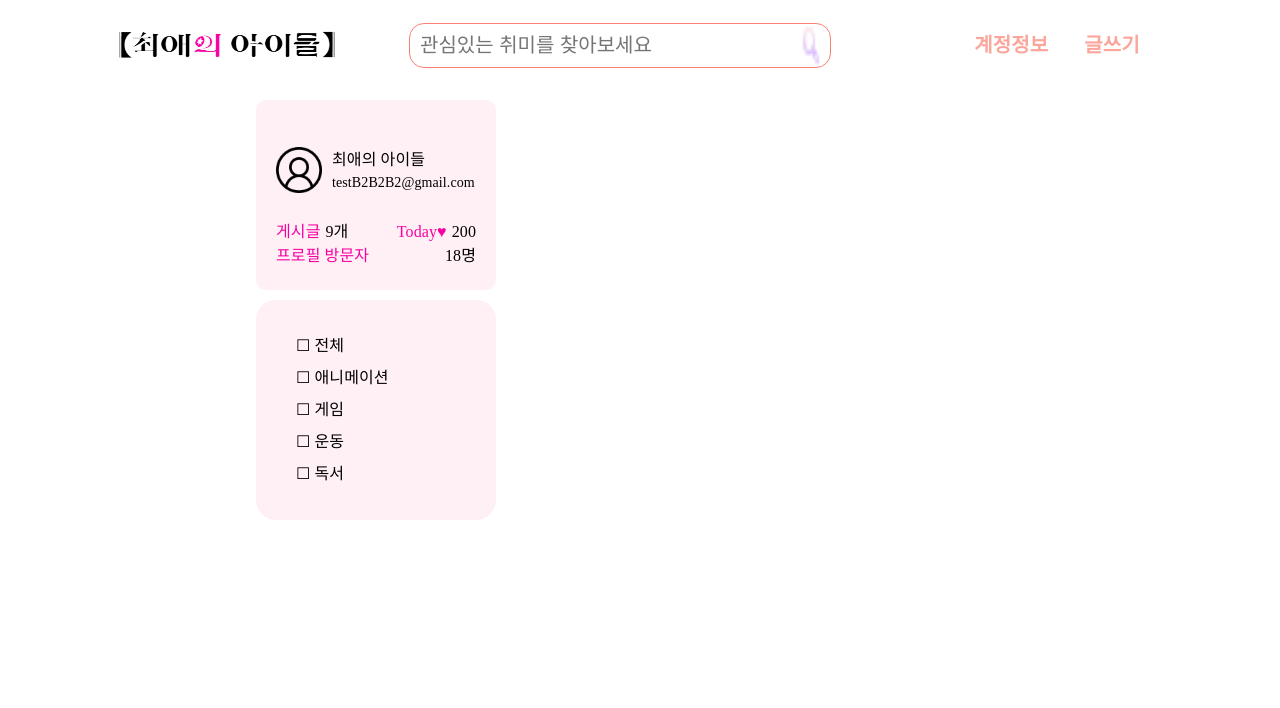
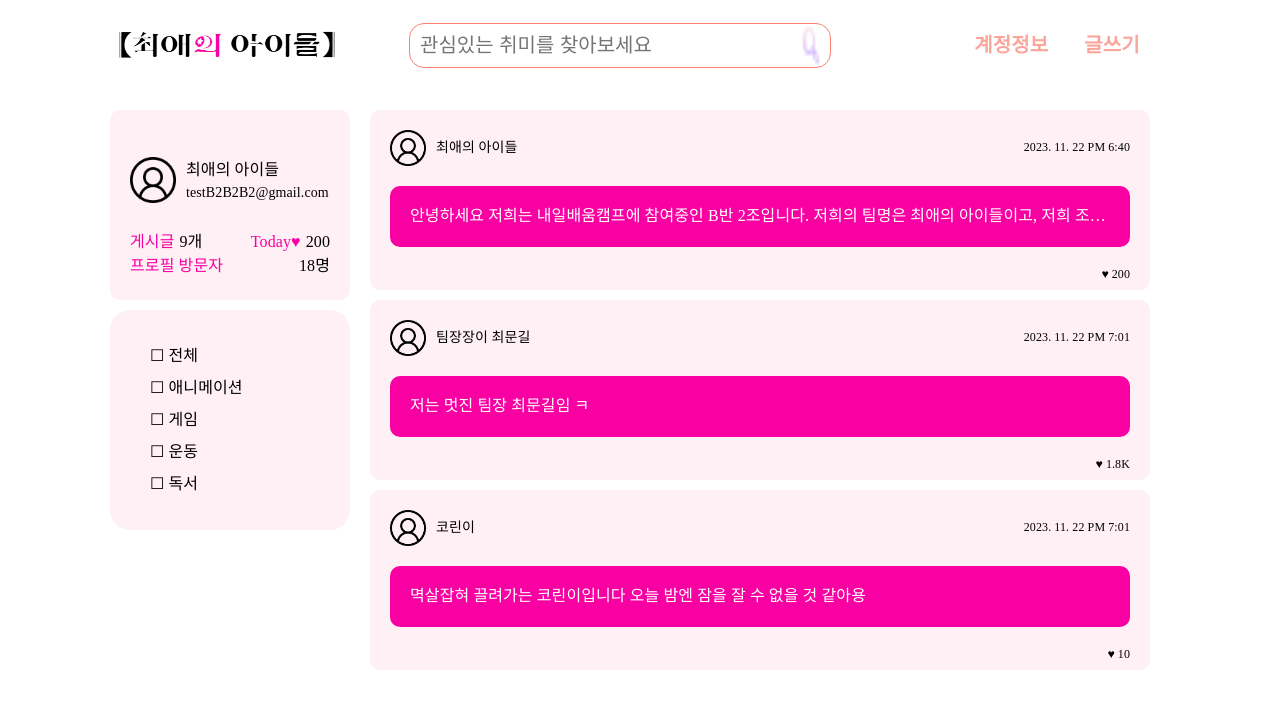
Before and after one commit to daeppang119/news_feed_project, a React (Create React App) app: page / in a window 1280 px wide. Shown: the top 708 px of the page. Built offline with nearby package versions, Linux system fonts and the light colour scheme; no server answers.

Commit message:
page-main-first

```diff
--- a/src/Pages/Main.jsx
+++ b/src/Pages/Main.jsx
@@ -1,12 +1,10 @@
 import React from "react";
-import Category from "../components/Category/Category";
-import Header from "../components/Header";
+import MainPage from "../components/MainPage/MainPage";
 
 function Main() {
   return (
     <>
-      <Header />
-      <Category />
+      <MainPage />
     </>
   );
 }
--- a/src/StyledComponents/modules/CategoryStyle/CategoryStyle.js
+++ b/src/StyledComponents/modules/StyledCategory/StyledCategory.js
@@ -4,16 +4,16 @@ export const Container = styled.div`
   display: flex;
   flex-direction: column;
   align-items: center;
+  margin: 10px;
   ${({ theme }) => theme.mediaQuery.md`
     display: block;
-    margin-left: 20%;
     font-size: 12px;
-    width: 150px;
+    margin-left: 20px;
   `}
   ${({ theme }) => theme.mediaQuery.lg`
     display: block;
-    margin-left: 20%;
     text-align: start;
+    margin-left: 30px;
   `}
 `;
 export const UserInfo = styled.div`
@@ -25,7 +25,7 @@ export const UserInfo = styled.div`
   border-radius: 10px;
 
   ${({ theme }) => theme.mediaQuery.md`
-    width: 150px;
+    width: 120px;
   `}
   ${({ theme }) => theme.mediaQuery.lg`
     width: 200px;
@@ -116,7 +116,7 @@ export const CategoryBar = styled.div`
   display: none;
   ${({ theme }) => theme.mediaQuery.md`
       display: block;
-      width: 150px;
+      width: 120px;
   `}
   ${({ theme }) => theme.mediaQuery.lg`
       width: 200px;
--- /dev/null
+++ b/src/StyledComponents/modules/StyledMainPage/StyledMainPage.js
@@ -0,0 +1,94 @@
+import styled from "styled-components";
+
+export const MainPageContainer = styled.div`
+  /* background-color: lightpink; */
+  margin: 0 auto;
+  ${({ theme }) => theme.mediaQuery.md`
+width: 768px;
+  `};
+  ${({ theme }) => theme.mediaQuery.lg`
+width: 1200px;
+  `};
+`;
+export const MainPageCategoryPost = styled.div`
+  ${({ theme }) => theme.mediaQuery.md`
+  display: flex;
+  `};
+  ${({ theme }) => theme.mediaQuery.lg`
+    margin-left: 40px;
+  `};
+`;
+export const MainPagePostWrapper = styled.div`
+  width: 360px;
+  margin: 0 auto;
+  ${({ theme }) => theme.mediaQuery.md`
+width: 568px;
+  margin: 10px;
+  `};
+  ${({ theme }) => theme.mediaQuery.lg`
+width: 800px;
+margin: 10px;
+  `};
+`;
+export const MainPagePost = styled.div`
+  box-sizing: border-box;
+  background-color: #fff0f5;
+  border-radius: 10px;
+  width: 360px;
+  height: 180px;
+  padding: 10px;
+  margin-bottom: 10px;
+  font-size: 12px;
+  ${({ theme }) => theme.mediaQuery.md`
+width: 568px;
+  `};
+  ${({ theme }) => theme.mediaQuery.lg`
+width: 780px
+
+  `};
+  &:hover {
+    cursor: pointer;
+  }
+`;
+export const MainPagePostUser = styled.div`
+  display: flex;
+  align-items: center;
+  justify-content: space-between;
+`;
+export const MainPagePostImgNickname = styled.div`
+  display: flex;
+  align-items: center;
+  & img {
+    margin: 10px;
+    width: 36px;
+    height: 36px;
+  }
+`;
+export const MainPagePostNickname = styled.p`
+  font-size: 14px;
+`;
+export const MainPagePostDate = styled.p`
+  margin: 10px;
+`;
+export const MainPagePostContent = styled.div`
+  background-color: var(--defaultColor);
+  color: white;
+  border-radius: 10px;
+  margin: 10px;
+  padding: 20px 10px;
+  overflow: hidden;
+  text-overflow: ellipsis;
+  white-space: nowrap;
+  ${({ theme }) => theme.mediaQuery.md`
+font-size: 14px;
+  `};
+  ${({ theme }) => theme.mediaQuery.lg`
+    font-size: 16px;
+    padding: 20px;
+`};
+`;
+export const MainPagePostInfo = styled.div``;
+export const MainPagePostLike = styled.div`
+  float: right;
+  margin: 10px;
+`;
--- a/src/components/Category/Category.jsx
+++ b/src/components/Category/Category.jsx
@@ -1,5 +1,5 @@
 import React from "react";
-import * as St from "../../StyledComponents/modules/CategoryStyle/CategoryStyle";
+import * as St from "../../StyledComponents/modules/StyledCategory/StyledCategory";
 
 function Category() {
   return (
--- /dev/null
+++ b/src/components/MainPage/MainPage.jsx
@@ -0,0 +1,63 @@
+import React from "react";
+import * as St from "../../StyledComponents/modules/StyledMainPage/StyledMainPage";
+import Category from "../Category/Category";
+import Header from "../Header";
+
+function MainPage() {
+  return (
+    <St.MainPageContainer>
+      <Header />
+      <St.MainPageCategoryPost>
+        <Category />
+        <St.MainPagePostWrapper>
+          <St.MainPagePost>
+            <St.MainPagePostUser>
+              <St.MainPagePostImgNickname>
+                <img src={process.env.PUBLIC_URL + "/categoryimg/usericon.png"} />
+                <St.MainPagePostNickname>최애의 아이들</St.MainPagePostNickname>
+              </St.MainPagePostImgNickname>
+              <St.MainPagePostDate>2023. 11. 22 PM 6:40</St.MainPagePostDate>
+            </St.MainPagePostUser>
+            <St.MainPagePostContent>
+              안녕하세요 저희는 내일배움캠프에 참여중인 B반 2조입니다. 저희의 팀명은 최애의 아이들이고, 저희 조원은
+              최문길, 박유나, 최민혁, 강나연, 서지훈 이렇게 다섯명입니다. 어쩌구 저쩌구
+            </St.MainPagePostContent>
+            <St.MainPagePostInfo>
+              <St.MainPagePostLike>♥︎ 200</St.MainPagePostLike>
+            </St.MainPagePostInfo>
+          </St.MainPagePost>
+          <St.MainPagePost>
+            <St.MainPagePostUser>
+              <St.MainPagePostImgNickname>
+                <img src={process.env.PUBLIC_URL + "/categoryimg/usericon.png"} />
+                <St.MainPagePostNickname>팀장장이 최문길</St.MainPagePostNickname>
+              </St.MainPagePostImgNickname>
+              <St.MainPagePostDate>2023. 11. 22 PM 7:01</St.MainPagePostDate>
+            </St.MainPagePostUser>
+            <St.MainPagePostContent>저는 멋진 팀장 최문길임 ㅋ</St.MainPagePostContent>
+            <St.MainPagePostInfo>
+              <St.MainPagePostLike>♥︎ 1.8K</St.MainPagePostLike>
+            </St.MainPagePostInfo>
+          </St.MainPagePost>
+          <St.MainPagePost>
+            <St.MainPagePostUser>
+              <St.MainPagePostImgNickname>
+                <img src={process.env.PUBLIC_URL + "/categoryimg/usericon.png"} />
+                <St.MainPagePostNickname>코린이</St.MainPagePostNickname>
+              </St.MainPagePostImgNickname>
+              <St.MainPagePostDate>2023. 11. 22 PM 7:01</St.MainPagePostDate>
+            </St.MainPagePostUser>
+            <St.MainPagePostContent>
+              멱살잡혀 끌려가는 코린이입니다 오늘 밤엔 잠을 잘 수 없을 것 같아용
+            </St.MainPagePostContent>
+            <St.MainPagePostInfo>
+              <St.MainPagePostLike>♥︎ 10</St.MainPagePostLike>
+            </St.MainPagePostInfo>
+          </St.MainPagePost>
+        </St.MainPagePostWrapper>
+      </St.MainPageCategoryPost>
+    </St.MainPageContainer>
+  );
+}
+
+export default MainPage;
```
